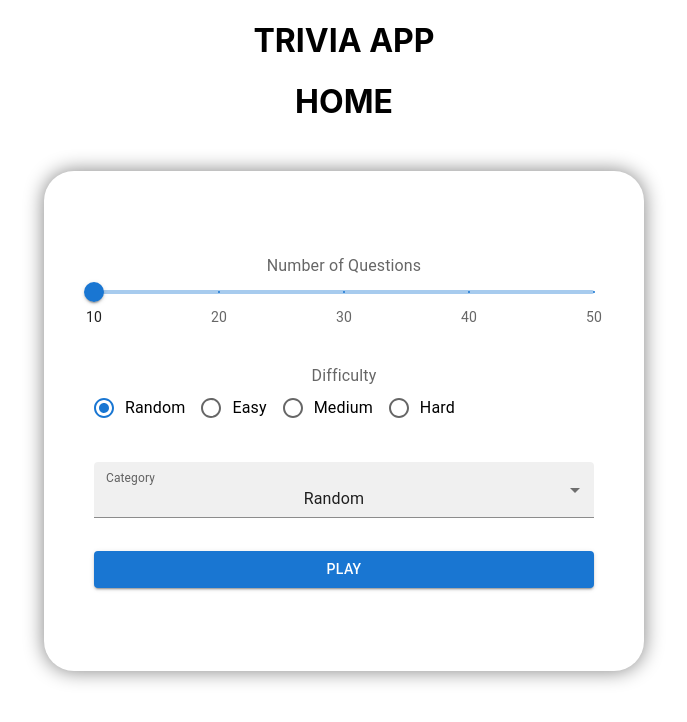
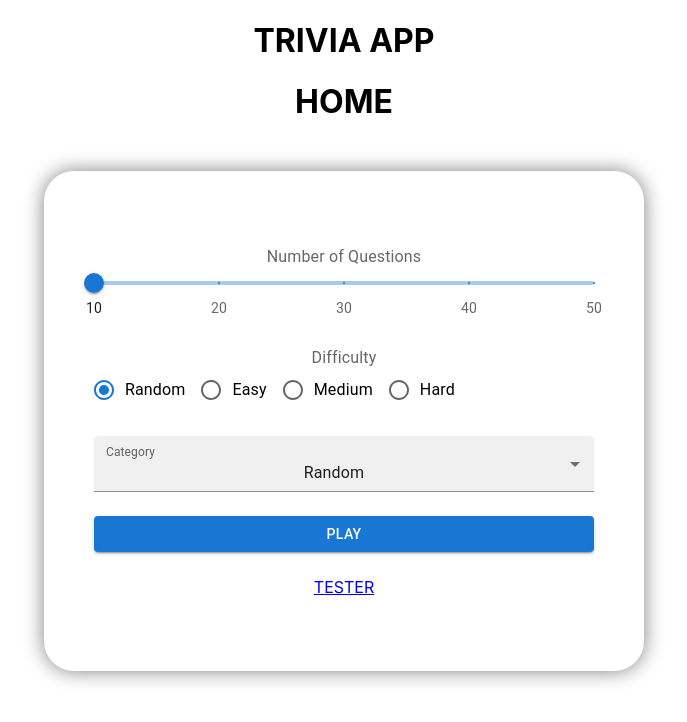
Before and after one commit to KLyrasel/MERN-Trivia, a React (Create React App) app: page / in a window 1280 px wide. Shown: the top 722 px of the page, without its empty margins (296-983 px from the left). Built offline with nearby package versions, Linux system fonts and the light colour scheme.

Commit message:
Committing before refactoring code to use useLocation to store state

```diff
--- a/src/App.js
+++ b/src/App.js
@@ -6,6 +6,7 @@ import { useState, useEffect, Suspense } from 'react'
 import GameLauncher from './components/GameLauncher'
 import Game from './components/Game'
 import { searchTriviaAPI } from './SearchAPIHelper'
+import Tester from './components/Tester';
 
 function App() {
 
@@ -54,6 +55,7 @@ function App() {
               {renderGame()}
             </>
           } />
+          <Route path='/tester' element={<Tester />} />
         </Routes>
       </Router>
     </div>
--- a/src/components/GameLauncher.js
+++ b/src/components/GameLauncher.js
@@ -1,5 +1,6 @@
 import * as Mui from "@mui/material"
 import { useState } from "react"
+import { Link } from 'react-router-dom'
 
 export default function GameLauncher(props) {
 
@@ -85,6 +86,8 @@ export default function GameLauncher(props) {
 
                 <Mui.Button fullWidth variant='contained' onClick={() => props.handleSettings({ limit: questionLimit, difficulty: difficulty, category: category })}>PLAY</Mui.Button>
 
+                <Link to='/tester' state={{ limit: questionLimit }}>TESTER</Link>
+
             </Mui.Box>
         </div>
     )
--- /dev/null
+++ b/src/components/Tester.js
@@ -0,0 +1,15 @@
+import { useLocation } from "react-router-dom"
+
+export default function Tester() {
+
+    const location = useLocation()
+    const { limit } = location.state
+
+    return (
+        <>
+            <h1>Tester</h1>
+
+            {console.log(limit)}
+        </>
+    )
+}
```
